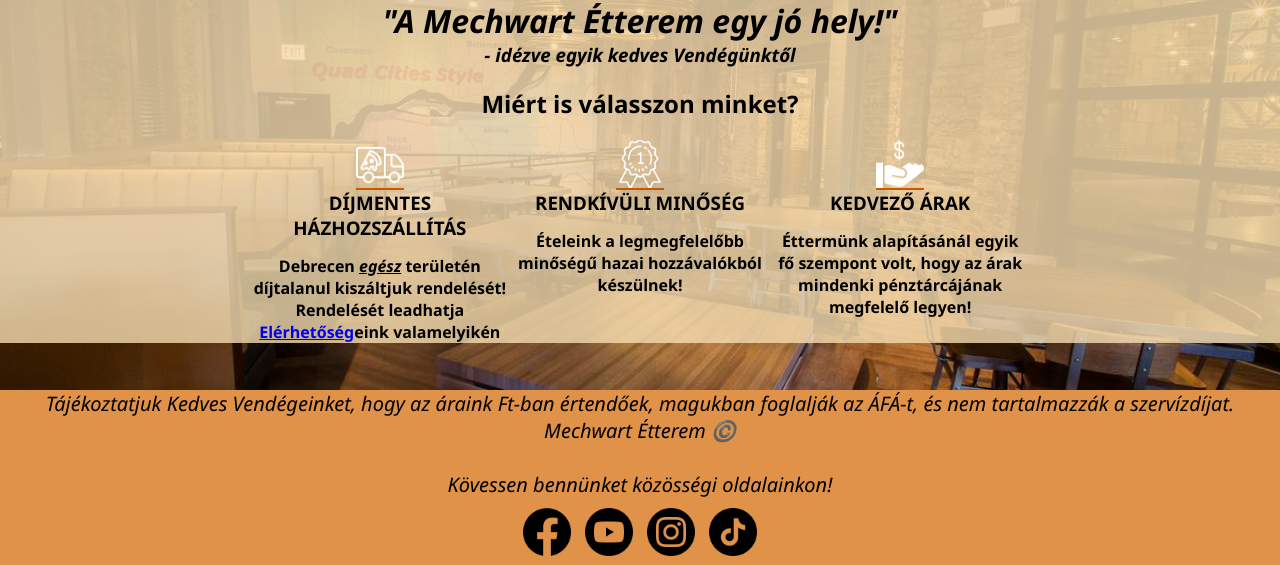
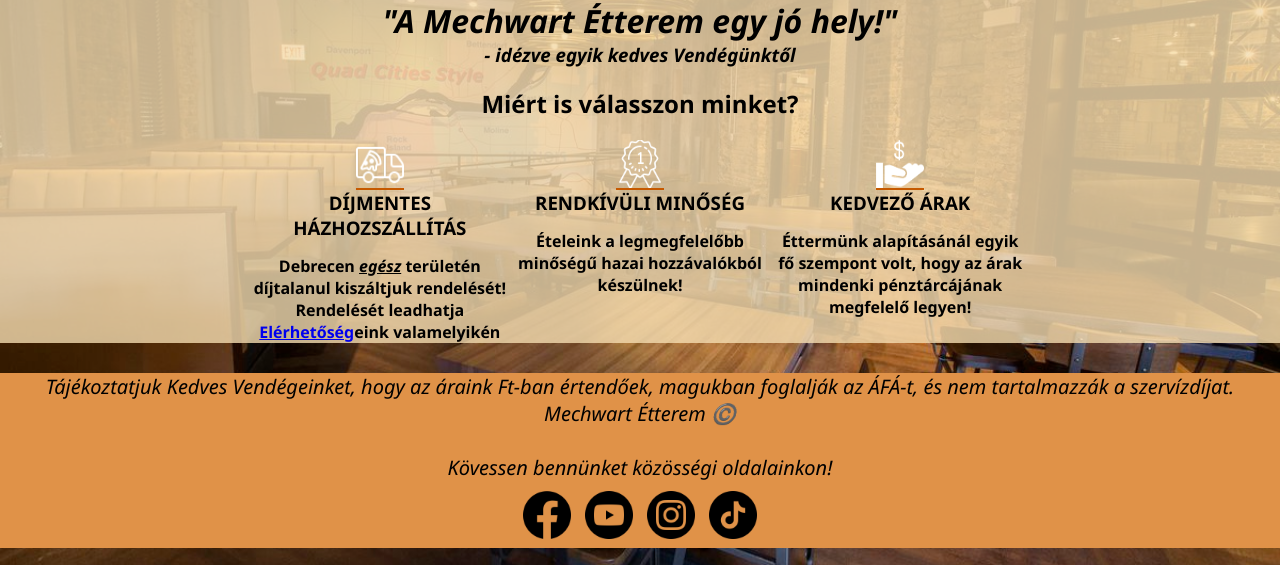
Before and after one commit to CrodinMWAS/etterem, a PHP site: page / in a window 1280 px wide. Shown: the part 235-800 px from the top of the page. Run offline with PHP 8.4, Linux system fonts and the light colour scheme.

Commit message:
Update style.css

```diff
--- a/style.css
+++ b/style.css
@@ -288,7 +288,7 @@ form button:hover {
         text-align: center;
         margin: 20px 0;
     }
-    footer {
+    #indexfooter {
         position: fixed;
     }
 }
```
